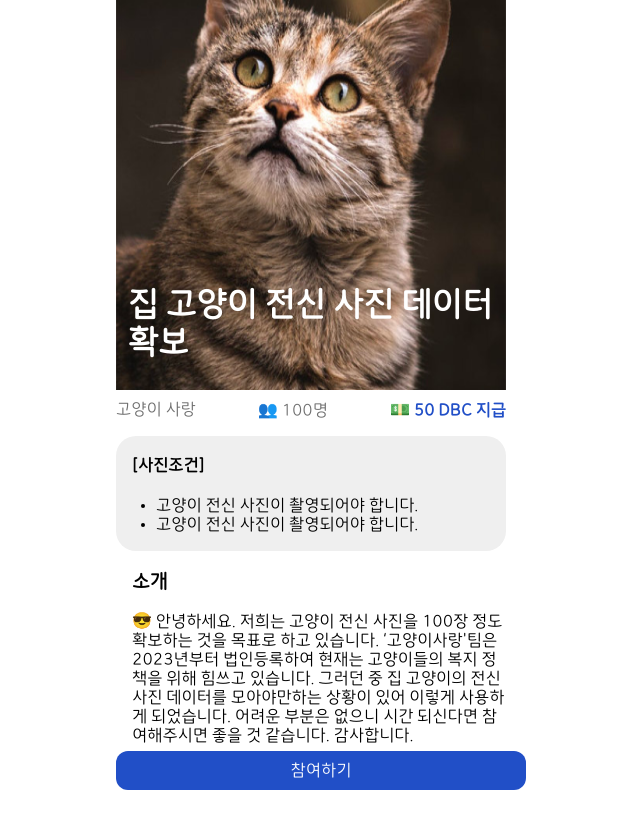
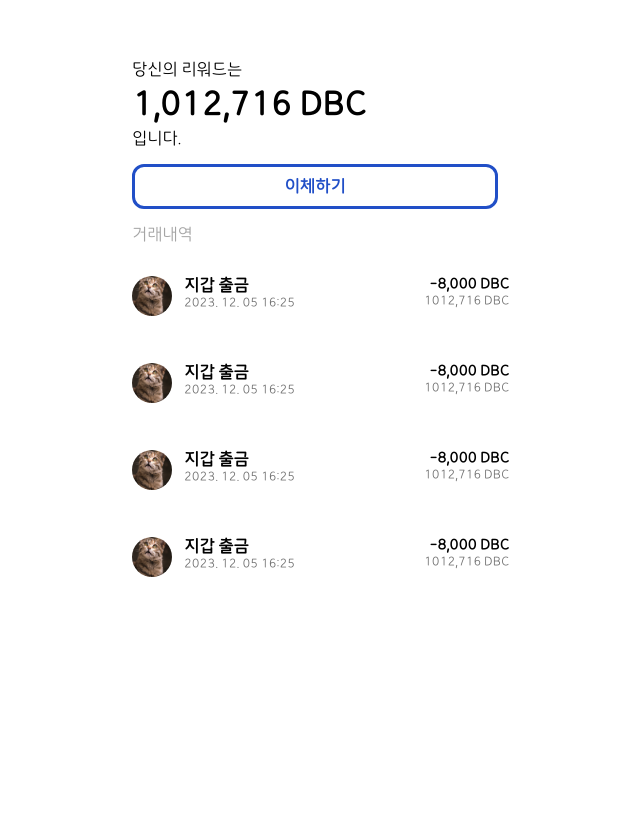
Before and after one commit to JooyoungO/PProject_front, a React (Create React App) app: page / in a window 1280 px wide. Shown: the top 828 px of the page, without its empty margins (329-969 px from the left). Built offline with nearby package versions, Linux system fonts and the light colour scheme.

Commit message:
12/06 변경사항

```diff
--- /dev/null
+++ b/src/components/Trading/Trading.css
@@ -0,0 +1,67 @@
+.trading {
+    width: 390px;
+    height: 71px;
+    border: 1px solid var(#DFDFDF);
+    margin: 16px ;
+    display: flex;
+}
+
+.trading-image {
+    width: 40px;
+    height: 40px;
+    border-radius: 70%;
+    overflow: hidden;
+    margin-top: 16px;
+}
+
+.trading-name,
+.trading-date,
+.trading-trading,
+.trading-balance {
+    margin: 0px 12px;
+}
+
+.trading-name {
+    color: black;
+    font-family: 'SOYOMapleRegular';
+    font-size: 16px;
+    font-style: normal;
+    font-weight: 600;
+    line-height: normal;
+    position: relative; /* 위치 지정을 위해 필요 */
+}
+
+.trading-date {
+    top: 6px; /* name 보다 1px 아래에 위치 */
+    left: 60px; /* image 에서 12px 떨어진 오른쪽에 위치 */
+    color:  #6F6F6F;
+    font-family: 'SOYOMapleRegular';
+    font-size: 12px;
+    font-style: normal;
+    font-weight: 400;
+    line-height: normal;
+
+}
+
+.trading-trading {
+    color: black;
+    text-align: right;
+    font-family: 'SOYOMapleRegular';
+    font-size: 14px;
+    font-style: normal;
+    font-weight: 600;
+    line-height: normal;
+
+}
+
+.trading-balance {
+    top: 4px;
+    /* right:16px; */
+    color:  #6F6F6F;
+    text-align: right;
+    font-family: 'SOYOMapleRegular';
+    font-size: 12px;
+    font-style: normal;
+    font-weight: 400;
+    line-height: normal;
+}
--- /dev/null
+++ b/src/components/Trading/Trading.jsx
@@ -0,0 +1,21 @@
+import React from 'react';
+import './Trading.css';
+
+function Trading({image, name, date, trading, balance}) {
+    return (
+        <div className="trading">
+            <img src={image} alt='' className='trading-image' />
+            <p>
+                <h2 className='trading-name'><b>{name}</b></h2>
+                <h3 className='trading-date'>{date}</h3>
+            </p>
+            <p style={{width:'105px'}}></p>
+            <p>
+                <h2 className='trading-trading'><b>{trading}</b></h2>
+                <h3 className='trading-balance'>{balance}</h3>
+            </p>
+        </div>
+    )
+}
+
+export default Trading;
--- a/src/index.js
+++ b/src/index.js
@@ -5,11 +5,12 @@ import App from "./pages/Cardlist/App";
 import reportWebVitals from "./reportWebVitals";
 import Main from "./pages/Cardlist/App";
 import Detail from "./pages/Detail/Detail";
+import Reward from "./pages/Reward/Reward";
 
 const root = ReactDOM.createRoot(document.getElementById("root"));
 root.render(
   <React.StrictMode>
-    <Detail />
+    <Reward />
   </React.StrictMode>
 );
 
--- a/src/pages/Cardlist/App.js
+++ b/src/pages/Cardlist/App.js
@@ -28,9 +28,10 @@ import React from "react";
 import Card from "../../components/Card/Card";
 //import Navbar from './components/Navbar/Navbar';
 import "./App.css";
+import Detail from '../Detail/Detail';
 // import BottomNav from './components/BottomBar/BottomNav';
 
-// import {BrowserRouter, Routes, Route} from 'react-router-dom';
+import { BrowserRouter as Router, Routes, Route } from 'react-router-dom';
 
 function App() {
   return (
@@ -42,6 +43,11 @@ function App() {
         description="여기에 카드 설명을 적습니다."
       />
       {/* <BottomNav /> */}
+      <Router>
+        <Routes>
+          <Route path='../detail' element={<Detail />} />
+        </Routes>
+      </Router>
     </div>
   );
 }
--- a/src/pages/Detail/Detail.jsx
+++ b/src/pages/Detail/Detail.jsx
@@ -1,38 +1,62 @@
-import cat from '../../images/cat.png';
-import './Detail.css'
+import cat from "../../images/cat.png";
+import "./Detail.css";
+import { useNavigate } from "react-router-dom";
 
-function Detail(){
+function Detail() {
+  const navigate = useNavigate();
+
+  const onClickBtn = () => {
+    navigate(-1);
+  };
+
     return (
-        <div className='Detail-wrapper'>
-            <div className='Detail-image'>
-                <img src={cat} alt=''></img>
+      <div className="Detail-wrapper">
+        <button onClick={onClickBtn}>뒤로가기</button> {/** 뒤로가기 버튼 추가 */}
+        <div className="Detail-image">
+          <img src={cat} alt=""></img>
         </div>
-            <div className='Detail-title'>
-                <p><b>집 고양이 전신 사진 데이터 확보</b></p>
+        <div className="Detail-title">
+          <p>
+            <b>집 고양이 전신 사진 데이터 확보</b>
+          </p>
         </div>
-            <div className='Detail-user'>
-                <p style={ { color : '#6F6F6F', textAlign : 'start' }} >고양이 사랑</p>
-                <p style={ { color : '#6F6F6F', textAlign : 'left' }}>👥 100명</p>
-                <p style={ { color : '#214FC7', textAlign : 'right' }}><b>💵 50 DBC 지급</b></p>
+        <div className="Detail-user">
+          <p style={{ color: "#6F6F6F", textAlign: "start" }}>고양이 사랑</p>
+          <p style={{ color: "#6F6F6F", textAlign: "left" }}>👥 100명</p>
+          <p style={{ color: "#214FC7", textAlign: "right" }}>
+            <b>💵 50 DBC 지급</b>
+          </p>
         </div>
-            <div className='Detail-condition'>
-                <h4 style={{ textAlign:'left', marginTop: '16px', marginLeft: '16px'}}>[사진조건]</h4>
+        <div className="Detail-condition">
+          <h4
+            style={{ textAlign: "left", marginTop: "16px", marginLeft: "16px" }}
+          >
+            [사진조건]
+          </h4>
           <ul>
-                    <li style={{ textAlign: 'left'}}>고양이 전신 사진이 촬영되어야 합니다.</li>
-                    <li style={{ textAlign: 'left'}}>고양이 전신 사진이 촬영되어야 합니다.</li>
+            <li style={{ textAlign: "left" }}>
+              고양이 전신 사진이 촬영되어야 합니다.
+            </li>
+            <li style={{ textAlign: "left" }}>
+              고양이 전신 사진이 촬영되어야 합니다.
+            </li>
           </ul>
         </div>
         <div>
-                <h3 style={{ textAlign: 'left', marginLeft: '16px'}}>소개</h3>
-                <p style={{textAlign: 'left', marginLeft: '16px'}}>😎 안녕하세요.
-                    저희는 고양이 전신 사진을 100장 정도 확보하는 것을 목표로 하고 있습니다.
-                    ‘고양이사랑'팀은 2023년부터 법인등록하여 현재는 고양이들의 복지 정책을 위해 힘쓰고 있습니다.
-                    그러던 중 집 고양이의 전신 사진 데이터를 모아야만하는 상황이 있어 이렇게 사용하게 되었습니다.
-                    어려운 부분은 없으니 시간 되신다면 참여해주시면 좋을 것 같습니다. 감사합니다.</p>
+          <h3 style={{ textAlign: "left", marginLeft: "16px" }}>소개</h3>
+          <p style={{ textAlign: "left", marginLeft: "16px" }}>
+            😎 안녕하세요. 저희는 고양이 전신 사진을 100장 정도 확보하는 것을
+            목표로 하고 있습니다. ‘고양이사랑'팀은 2023년부터 법인등록하여
+            현재는 고양이들의 복지 정책을 위해 힘쓰고 있습니다. 그러던 중 집
+            고양이의 전신 사진 데이터를 모아야만하는 상황이 있어 이렇게 사용하게
+            되었습니다. 어려운 부분은 없으니 시간 되신다면 참여해주시면 좋을 것
+            같습니다. 감사합니다.
+          </p>
         </div>
-            <div className='footer-button'>참여하기</div>
+        <div className="footer-button">참여하기</div>
       </div>
     );
-}
+  };
+
 
 export default Detail;
--- /dev/null
+++ b/src/pages/Reward/Reward.css
@@ -0,0 +1,26 @@
+.reward {
+    width: 390px;
+    height: 844px;
+    margin: 0 auto;
+    /* overflow: hidden; */
+    position: relative;
+    font-family: 'SOYOMapleRegular';
+}
+
+.reward-button {
+    width: 340px;
+    /* flex-shrink: 0; */
+    /* position: relative; */
+    border: 3px solid #214FC7;
+    border-radius: 12px;
+    border-color: #214FC7;
+    background-color: white;
+    padding: 10px; /* 내용과 테두리 사이 간격 조정 */
+    color: #214FC7;
+    text-align: center;
+    margin: 16px; /*상단 여백 추가*/
+
+    display: flex; /* 내용을 수직, 수평 중앙으로 정렬하기 위한 속성 추가 */
+    align-items: center; /* 수직 중앙 정렬 */
+    justify-content: center; /* 수평 중앙 정렬 */
+}
--- /dev/null
+++ b/src/pages/Reward/Reward.jsx
@@ -0,0 +1,49 @@
+import React from 'react';
+import Trading from '../../components/Trading/Trading';
+import './Reward.css';
+import cat from "../../images/cat.png";
+
+
+function Reward() {
+    return (
+        <div className='reward'>
+            <p style={{
+                color: 'black', margin:'60px 0px 0px 16px', fontSize:'16px', fontSize:'16px'}}>당신의 리워드는</p>
+            <p style={{margin:'6px 16px', fontSize:'16px', fontSize:'32px'}}><b>1,012,716 DBC </b></p>
+            <p style={{margin:'6px 16px', fontSize:'16px'}}>입니다.</p>
+            {/** 버튼 컴포넌트 들어올 자리, 지금은 만든게 없어서 대체 */}
+            <div className='reward-button'><b>이체하기</b></div>
+            <p style={{color:'#A5A5A5', marginLeft:'16px'}}>거래내역</p>
+            <Trading
+            image={cat}
+            name='지갑 출금'
+            date='2023. 12. 05 16:25'
+            trading='-8,000 DBC'
+            balance='1012,716 DBC'
+            />
+            <Trading
+            image={cat}
+            name='지갑 출금'
+            date='2023. 12. 05 16:25'
+            trading='-8,000 DBC'
+            balance='1012,716 DBC'
+            />
+            <Trading
+            image={cat}
+            name='지갑 출금'
+            date='2023. 12. 05 16:25'
+            trading='-8,000 DBC'
+            balance='1012,716 DBC'
+            />
+            <Trading
+            image={cat}
+            name='지갑 출금'
+            date='2023. 12. 05 16:25'
+            trading='-8,000 DBC'
+            balance='1012,716 DBC'
+            />
+        </div>
+    )
+}
+
+export default Reward;
```
Lines whose indentation alone changed are shown as unchanged.
